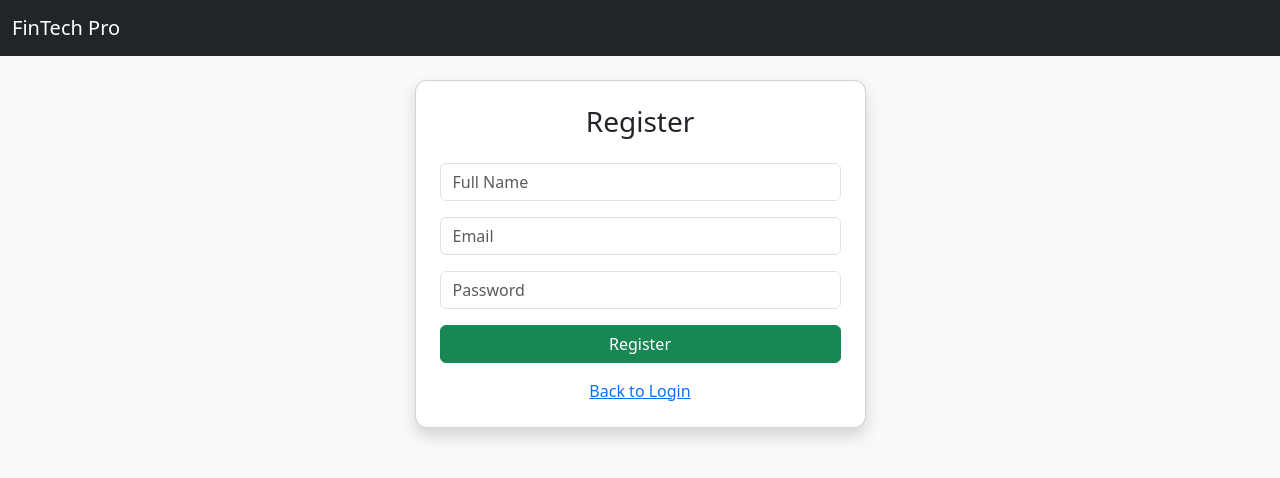
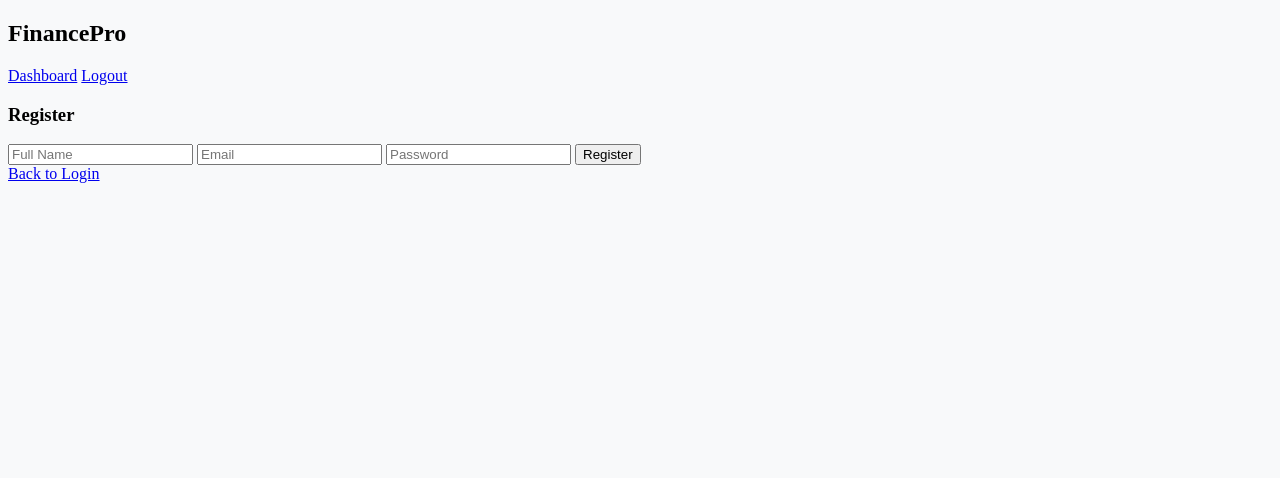
Before and after one commit to ankit18006/Smart-Finance-Dashboard-System, a Flask app: page /register in a window 1280 px wide. Shown: the top 478 px of the page. Run offline with Flask 3, Linux system fonts and the light colour scheme.

Commit message:
Update title and layout structure in base.html

```diff
--- a/templates/base.html
+++ b/templates/base.html
@@ -1,27 +1,32 @@
 <!DOCTYPE html>
 <html>
 <head>
-    <title>FinTech Dashboard</title>
-    <meta charset="UTF-8">
+    <title>Smart Finance Enterprise</title>
     <meta name="viewport" content="width=device-width, initial-scale=1">
-
-    <link href="https://cdn.jsdelivr.net/npm/bootstrap@5.3.0/dist/css/bootstrap.min.css" rel="stylesheet">
+    <script src="https://cdn.jsdelivr.net/npm/chart.js"></script>
     <link rel="stylesheet" href="{{ url_for('static', filename='style.css') }}">
 </head>
-
 <body>
 
-<nav class="navbar navbar-dark bg-dark">
-    <div class="container-fluid">
-        <span class="navbar-brand">FinTech Pro</span>
-        {% if session.get("user_id") %}
-        <a href="/logout" class="btn btn-danger btn-sm">Logout</a>
+<div class="layout">
+
+    <div class="sidebar">
+        <h2>FinancePro</h2>
+
+        {% if session.get("role") == "admin" %}
+            <a href="/admin">Admin Panel</a>
+            <a href="/dashboard">User View</a>
+        {% else %}
+            <a href="/dashboard">Dashboard</a>
         {% endif %}
+
+        <a href="/logout">Logout</a>
     </div>
-</nav>
 
-<div class="container mt-4">
-    {% block content %}{% endblock %}
+    <div class="main">
+        {% block content %}{% endblock %}
+    </div>
+
 </div>
 
 </body>
```
